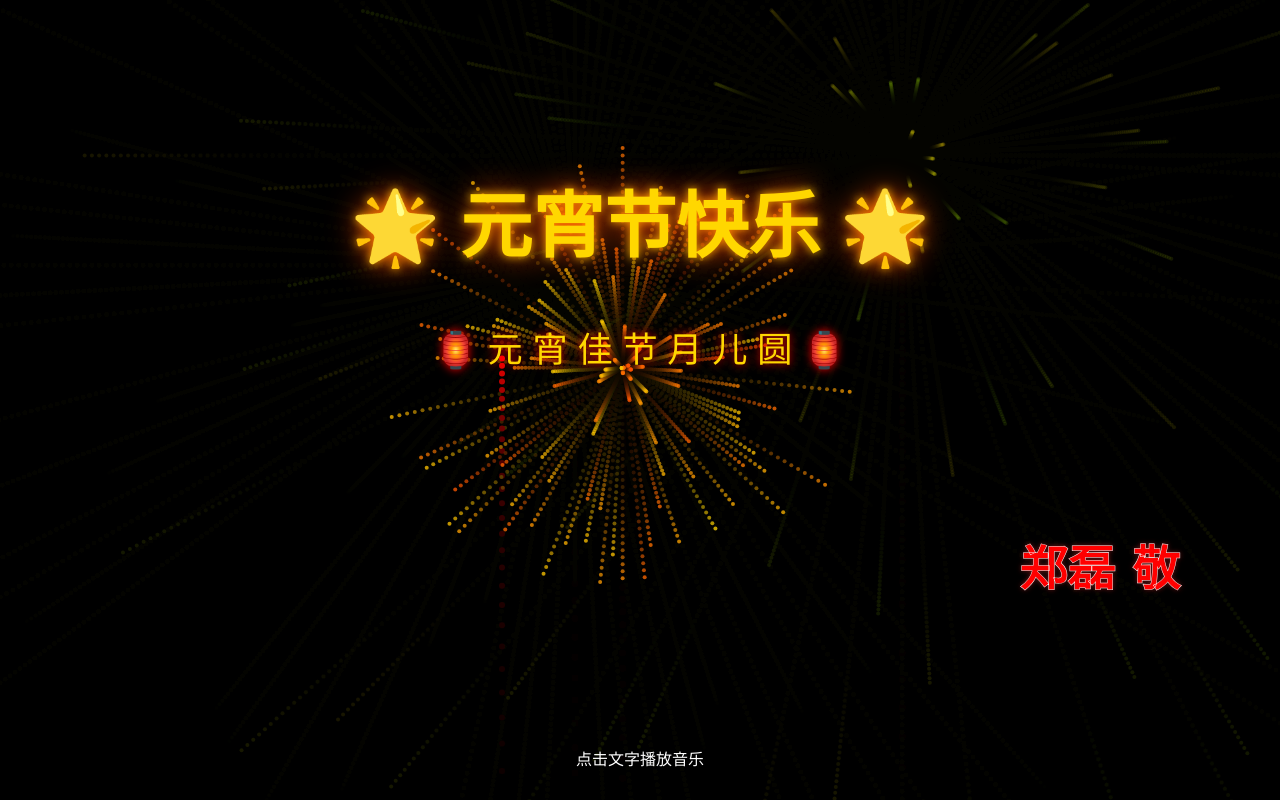
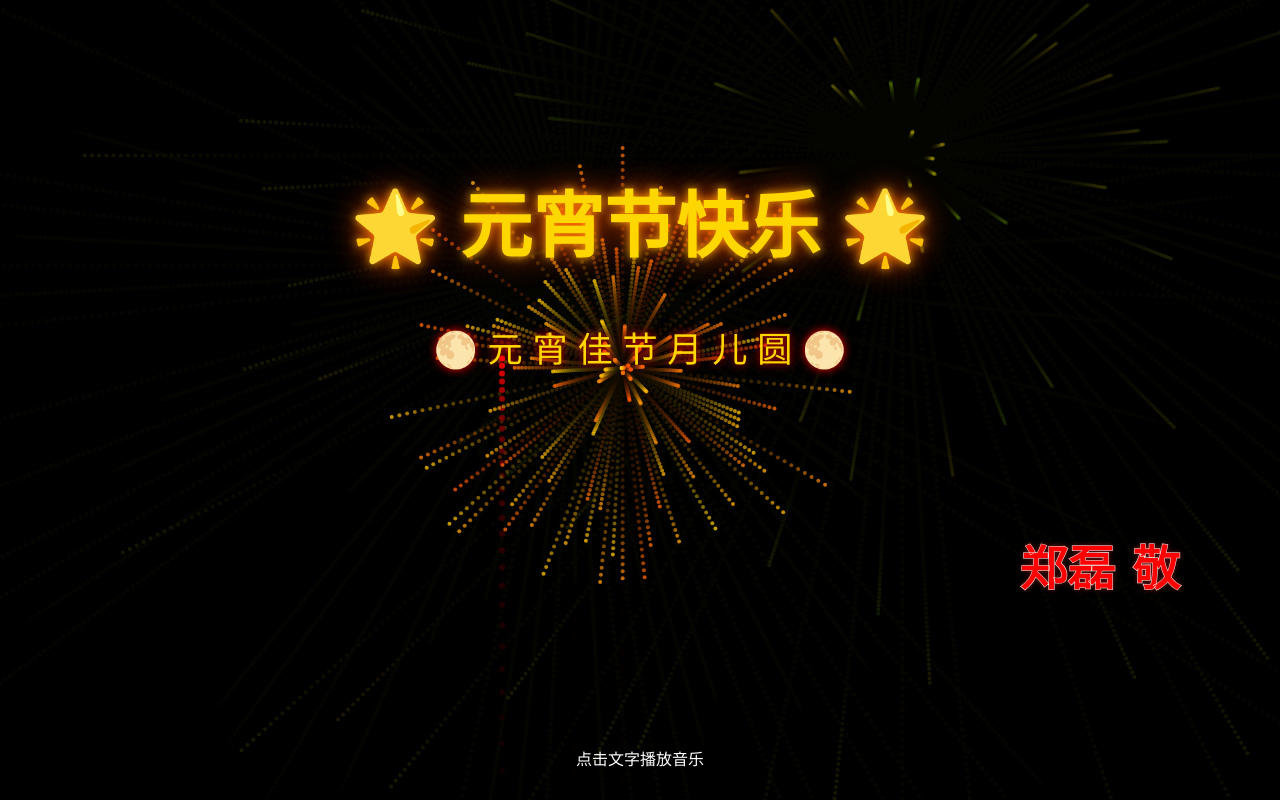
Before and after one commit to LevienZh/newyear, a plain HTML site: page index.html in a window 1280 px wide. Drawn offline with Linux system fonts and the light colour scheme.

Commit message:
Update index.html

```diff
--- a/index.html
+++ b/index.html
@@ -201,7 +201,7 @@
 
         // 动态祝福语
         // const blessings = ["🐍财源滚滚随春到🐍", "🐍喜气洋洋伴福来🐍", "🐍万事如意新春乐🐍", "🐍阖家幸福庆团圆🐍"];
-        const blessings = ["🏮 元 宵 佳 节 月 儿 圆 🏮", "🌕 万 家 灯 火 照 无 眠 🌕", "🍡 甜 甜 糯 糯 品 汤 圆 🍡", "🎉 岁 岁 年 年 共 团 圆 🎉"];
+        const blessings = ["🌕 元 宵 佳 节 月 儿 圆 🌕", "🏮 万 家 灯 火 照 无 眠 🏮", "🍡 甜 甜 糯 糯 品 汤 圆 🍡", "🎉 岁 岁 年 年 共 团 圆 🎉"];
         let index = 0;
         setInterval(() => {
             document.getElementById('dynamicText').style.opacity = 0;
```
